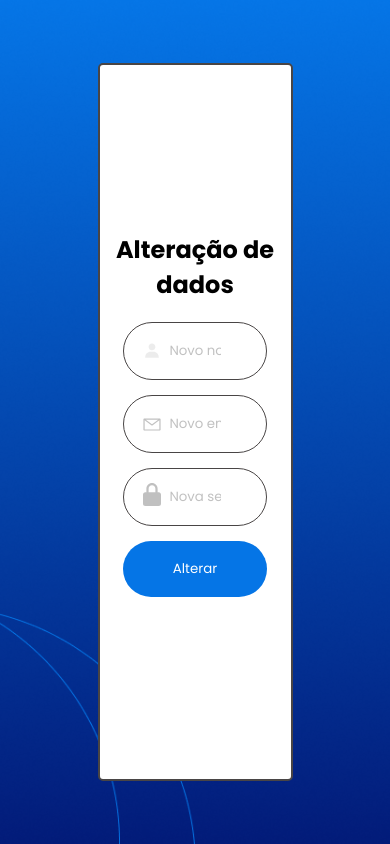
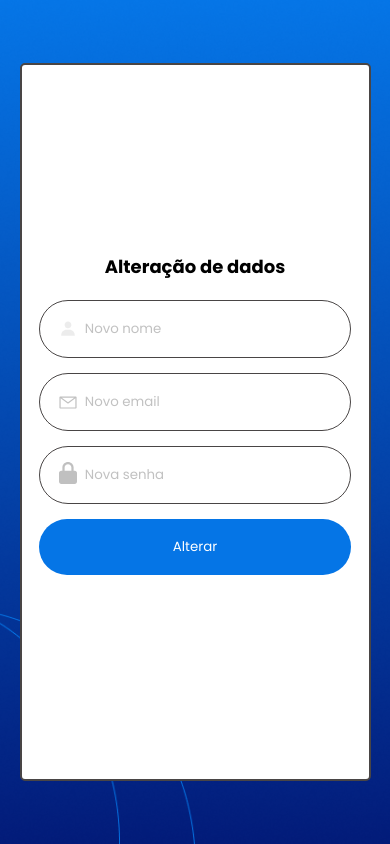
Before and after one commit to jose-ithalo/Clima-Tempo, a React (Create React App) app: page /Edit in a window 390 px wide. Built offline with nearby package versions, Linux system fonts and the light colour scheme.

Commit message:
Aplicação de responsividade ao editCard

```diff
--- a/src/css/responsive.css
+++ b/src/css/responsive.css
@@ -1,7 +1,34 @@
+@media (max-height:420px) {
+
+    .editCard {
+        height: 92%;
+    }
+
+    .editCard h2 {
+        font-size: 18px;
+    }
+
+    .editInput input {
+        padding: 12px 25px;
+    }
+
+    .editInput img {
+        display: none;
+    }
+
+    .formEdit button {
+        padding: 12px 25px;
+    }
+}
+
 @media (max-width: 480px) {
 
     .btnMenu {
         margin-left: 5px !important;
+    }
+
+    .editCard h2 {
+        font-size: 18px;
     }
 
     .fieldDetach {
@@ -10,6 +37,10 @@
 
     .firstTitle {
         font-size: 30px;
+    }
+
+    .formEdit {
+        width: 90%;
     }
 
     .formSearch {
@@ -78,6 +109,10 @@
 
     .cityInfo {
         font-size: 18px;
+    }
+
+    .editCard {
+        width: 90%
     }
 
     .fieldDetach {
```
